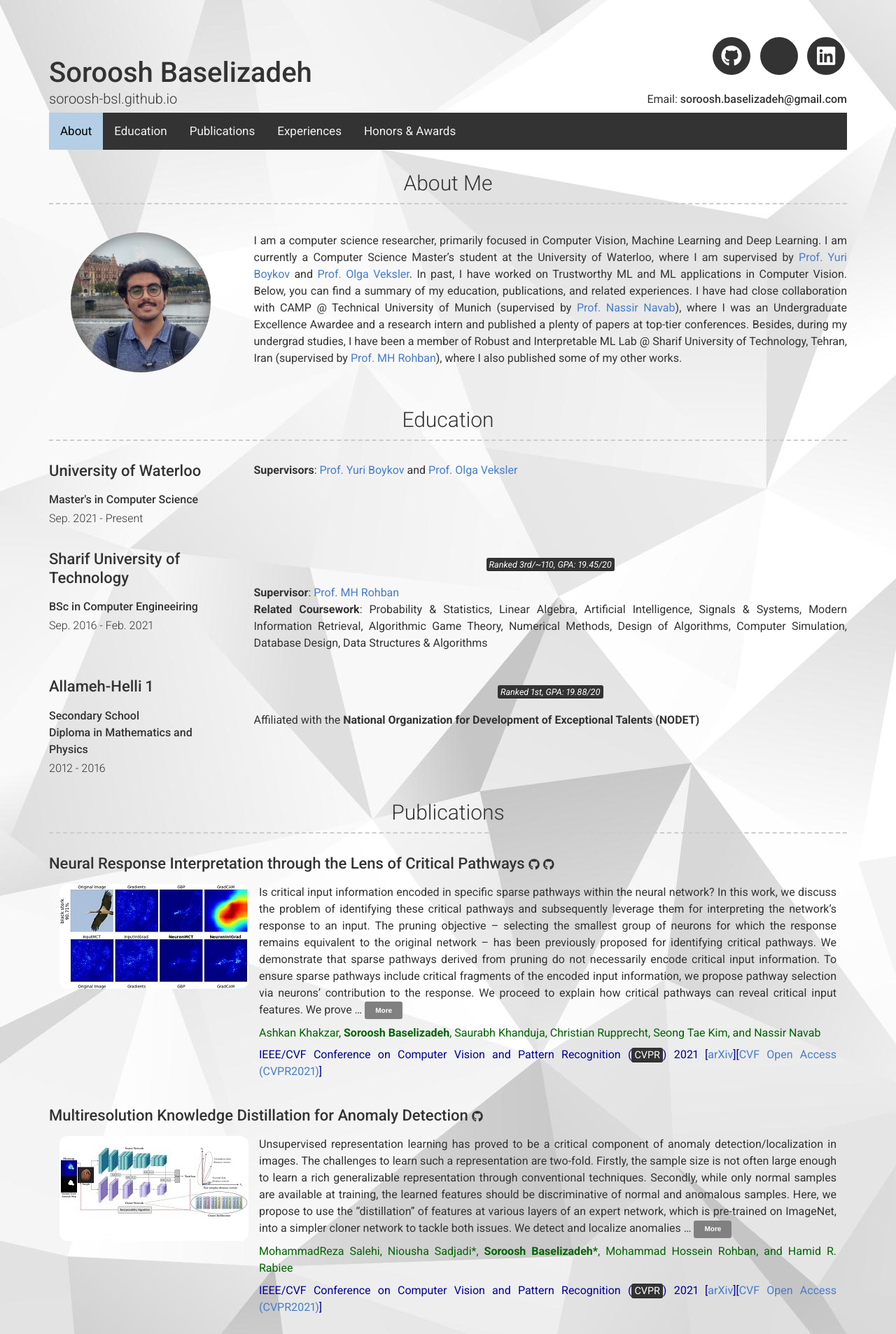
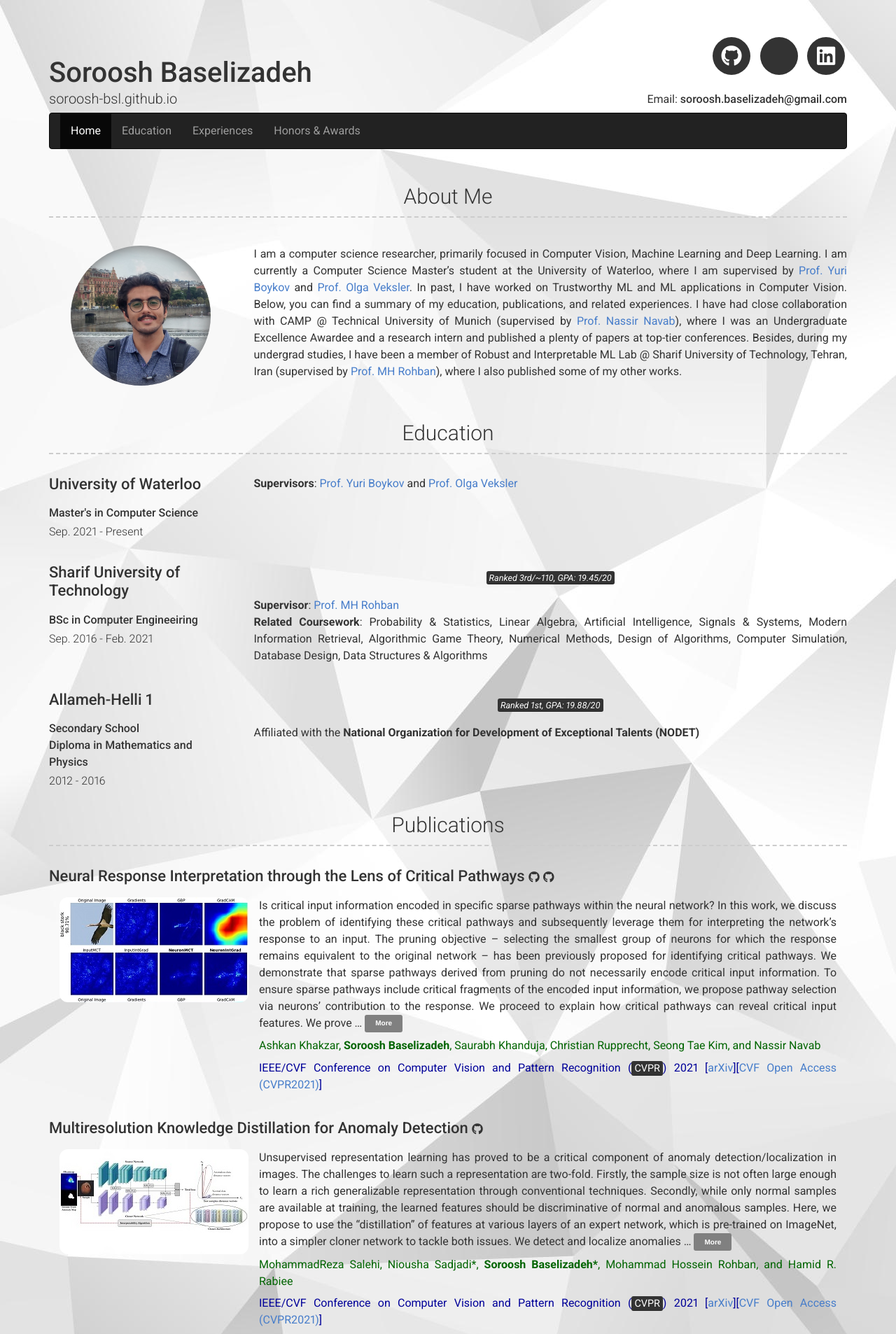
Before and after one commit to Soroosh-Bsl/soroosh-bsl.github.io, a Jekyll site: the page built from index.md, in a window 1280 px wide. Shown: the top 1906 px of the page at 70% size. Built offline with Jekyll 4.4.1, drawn with Linux system fonts in a browser that asks for light colours; nearby versions of some CDN libraries; a style sheet for code colours, icons or effects is not loaded.

Commit message:
navbar test

```diff
--- a/_includes/header.html
+++ b/_includes/header.html
@@ -139,11 +139,15 @@
     </div>
   </div>
 
-  <div class="topnav">
-  <a class="active" href="https://soroosh-bsl.github.io/">About</a>
-  <a href="#Education...">Education</a>
-  <a href="#Publications...">Publications</a>
-  <a href="#Experiences...">Experiences</a>
-  <a href="#Honors...">Honors & Awards</a>
+<nav class="navbar navbar-inverse">
+  <div class="container-fluid">
+    <ul class="nav navbar-nav">
+      <li class="active"><a href="#">Home</a></li>
+      <li><a href="#Education...">Education</a></li>
+      <li><a href="#Experiences...">Experiences</a></li>
+      <li><a href="#Honors...">Honors & Awards</a></li>
+    </ul>
+  </div>
+</nav>
+
 </div>
-</div>
--- a/_sass/base.scss
+++ b/_sass/base.scss
@@ -240,31 +240,3 @@ body {
     display: none !important;
   }
 }
-
-/* Add a black background color to the top navigation */
-.topnav {
-  background-color: #333;
-  overflow: hidden;
-}
-
-/* Style the links inside the navigation bar */
-.topnav a {
-  float: left;
-  color: #f2f2f2;
-  text-align: center;
-  padding: 14px 16px;
-  text-decoration: none;
-  font-size: 17px;
-}
-
-/* Change the color of links on hover */
-.topnav a:hover {
-  background-color: #ddd;
-  color: black;
-}
-
-/* Add a color to the active/current link */
-.topnav a.active {
-  background-color: #B3CEE5;
-  color: black;
-}
```
